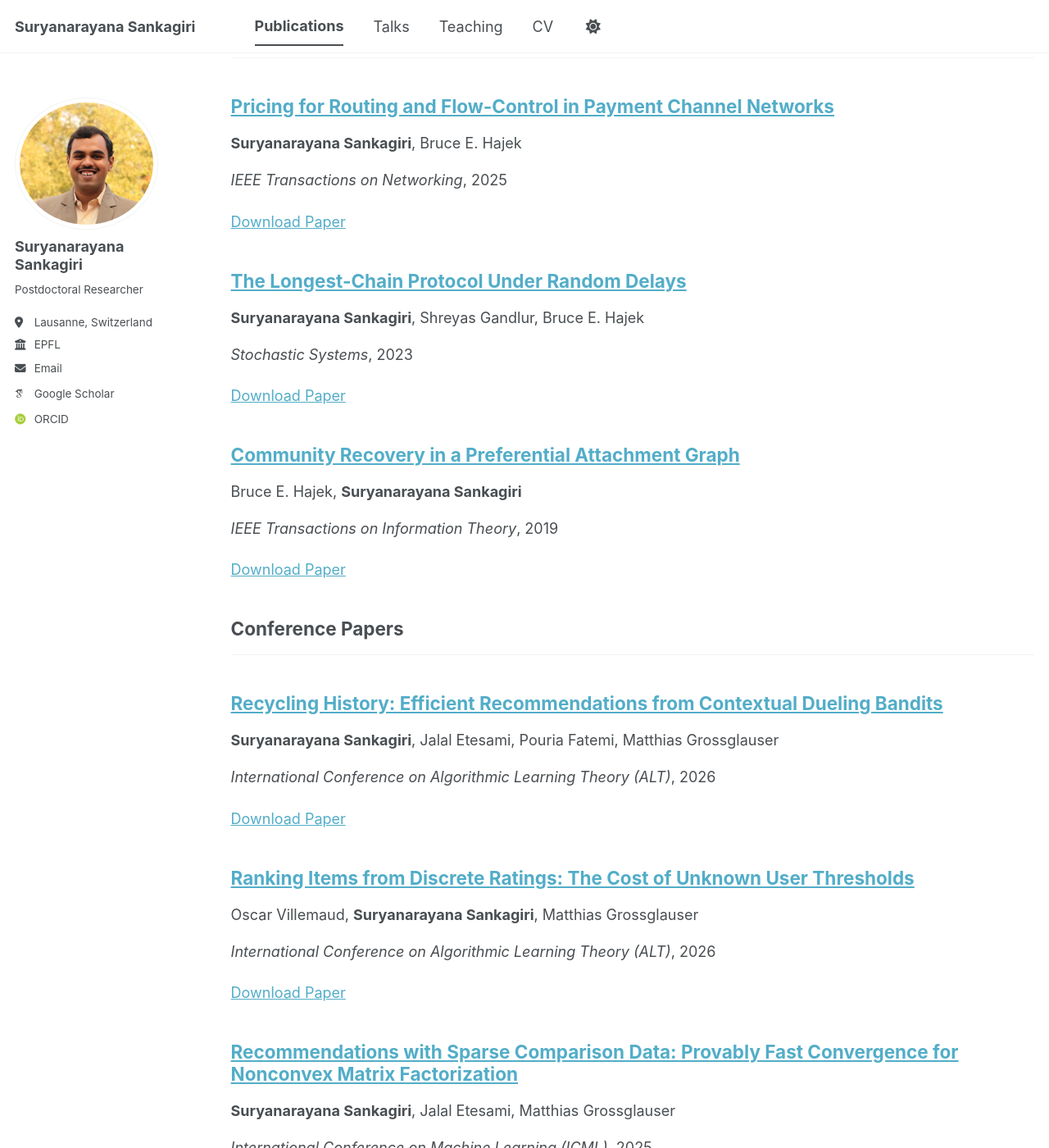
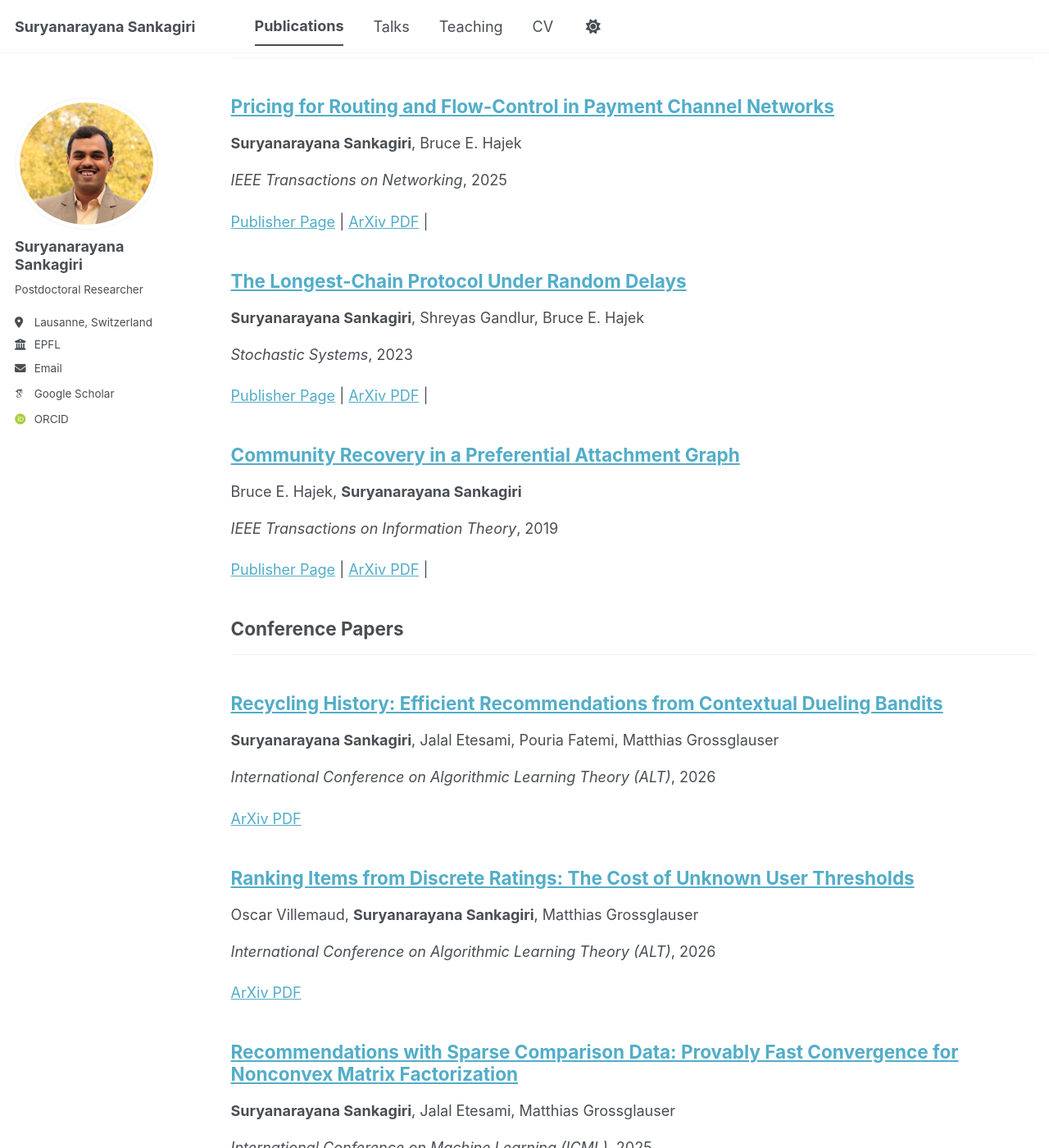
Before and after one commit to sankagiri/sankagiri.github.io, a Jekyll site: the page built from _pages/publications.html, in a window 1280 px wide and 1400 px high, scrolled down 190 px. Shown: the whole window at 82% size. Built offline with Jekyll 4.4.1, drawn with Linux system fonts in a browser that asks for light colours; some web fonts are replaced; a script bundle is joined from its source files by our own code; library files that are not in the unit come from our copies; some of the changed text lies outside the part shown.

Commit message:
modified the two associated htmls as well

```diff
--- a/_includes/archive-single.html
+++ b/_includes/archive-single.html
@@ -54,32 +54,26 @@
     <p class="archive__item-excerpt" itemprop="description"><p>{{ post.excerpt | markdownify | remove: '<p>' | remove: '</p>' }}<strong><a href="{{ base_path }}{{ post.url }}" rel="permalink"> Read more</a></strong></p></p>
     {% endif %}
 
-    {% if post.citation and post.paperurl and post.slidesurl and post.bibtexurl %}
-      <p>Recommended citation: {{ post.citation }}<br /><a href="{{ post.paperurl }}">Download Paper</a> | <a href="{{ post.slidesurl }}">Download Slides</a> | <a href="{{ post.bibtexurl }}">Download Bibtex</a></p>
-    {% elsif post.citation and post.paperurl and post.slidesurl %}
-      <p>Recommended citation: {{ post.citation }}<br /><a href="{{ post.paperurl }}">Download Paper</a> | <a href="{{ post.slidesurl }}">Download Slides</a></p>
-    {% elsif post.citation and post.paperurl and post.bibtexurl %}
-      <p>Recommended citation: {{ post.citation }}<br /><a href="{{ post.paperurl }}">Download Paper</a> | <a href="{{ post.bibtexurl }}">Download Bibtex</a></p>
-    {% elsif post.citation and post.paperurl %}
-      <p>Recommended citation: {{ post.citation }}<br /><a href="{{ post.paperurl }}">Download Paper</a></p>
-    {% elsif post.citation and post.slidesurl and post.bibtexurl %}
-      <p>Recommended citation: {{ post.citation }}<br /><a href="{{ post.slidesurl }}">Download Slides</a> | <a href="{{ post.bibtexurl}}">Download Bibtex</a></p>
-    {% elsif post.citation and post.slidesurl %}
-      <p>Recommended citation: {{ post.citation }}<br /><a href="{{ post.slidesurl }}">Download Slides</a></p>
-    {% elsif post.citation and post.bibtexurl %}
-      <p>Recommended citation: {{ post.citation }}<br /><a href="{{ post.bibtexurl }}">Download Bibtex</a></p>
-    {% elsif post.citation %}
-      <p>Recommended citation: {{ post.citation }}</p>
-    {% elsif post.paperurl and post.bibtexurl %}
-      <p><a href=" {{ post.paperurl }} ">Download Paper</a> | <a href="{{ post.bibtexurl }}">Download Bibtex</a></p>
-    {% elsif post.paperurl %}
-      <p><a href=" {{ post.paperurl }} ">Download Paper</a></p>
-    {% elsif post.slidesurl and post.bibtexurl %}
-      <p><a href="{{ post.slidesurl }}">Download Slides</a> | <a href="{{ post.bibtexurl }}">Download Bibtex</a></p>
-    {% elsif post.slidesurl %}
-      <p><a href="{{ post.slidesurl }}">Download Slides</a></p>
-    {% elsif post.bibtexurl %}
-      <p><a href="{{ post.bibtexurl }}">Download Bibtex</a></p>
+    {% if post.citation or post.paperurl or post.officialurl or post.slidesurl %}
+    <p>
+      {% if post.citation %}Recommended citation: {{ post.citation }}<br />{% endif %}
+
+      {% if post.officialurl %}
+        <a href="{{ post.officialurl }}" style="text-decoration: underline;">Publisher Page</a>
+      {% endif %}
+
+      {% if post.officialurl and post.paperurl %} | {% endif %}
+
+      {% if post.paperurl %}
+        <a href="{{ post.paperurl }}" style="text-decoration: underline;">ArXiv PDF</a>
+      {% endif %}
+
+      {% if (post.officialurl or post.paperurl) and post.slidesurl %} | {% endif %}
+
+      {% if post.slidesurl %}
+        <a href="{{ post.slidesurl }}">Download Slides</a>
+      {% endif %}
+    </p>
     {% endif %}
 
   </article>
```
Also changed, not shown: _layouts/single.html (+21 -25 lines).
